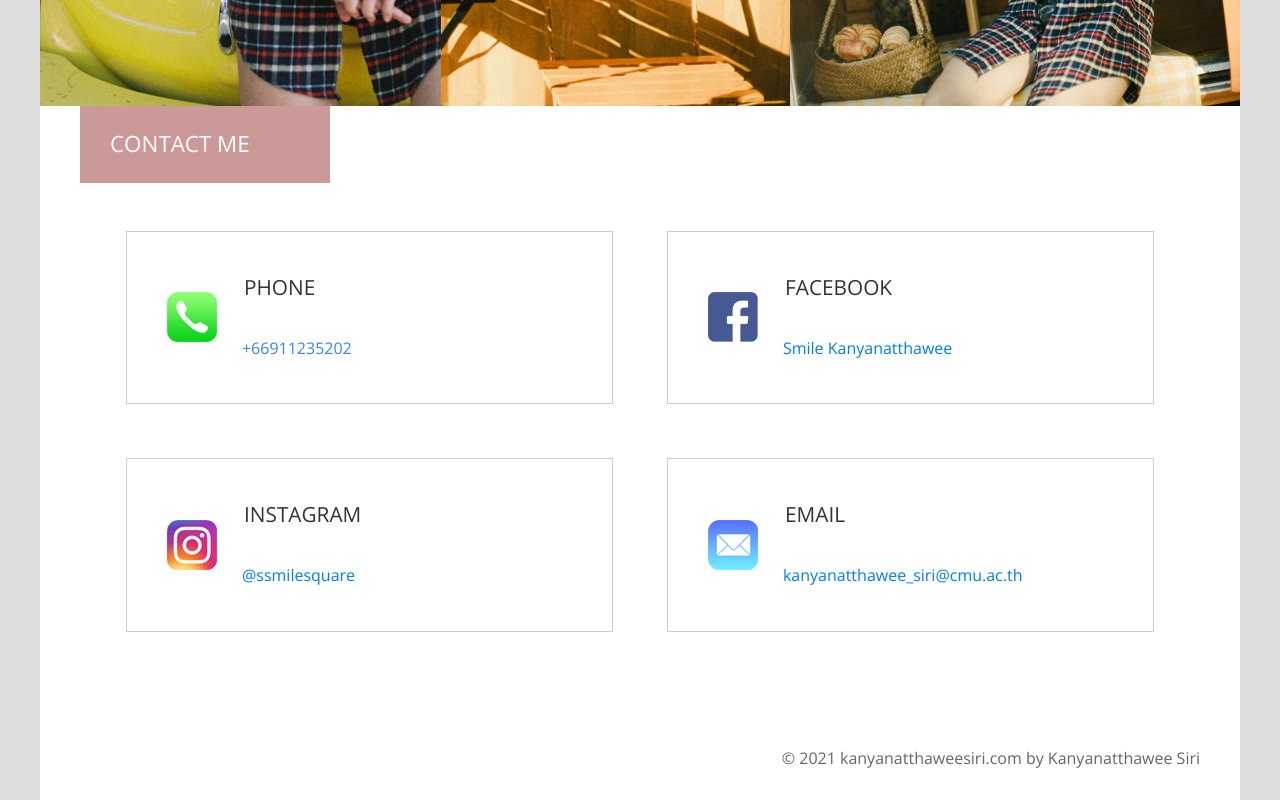
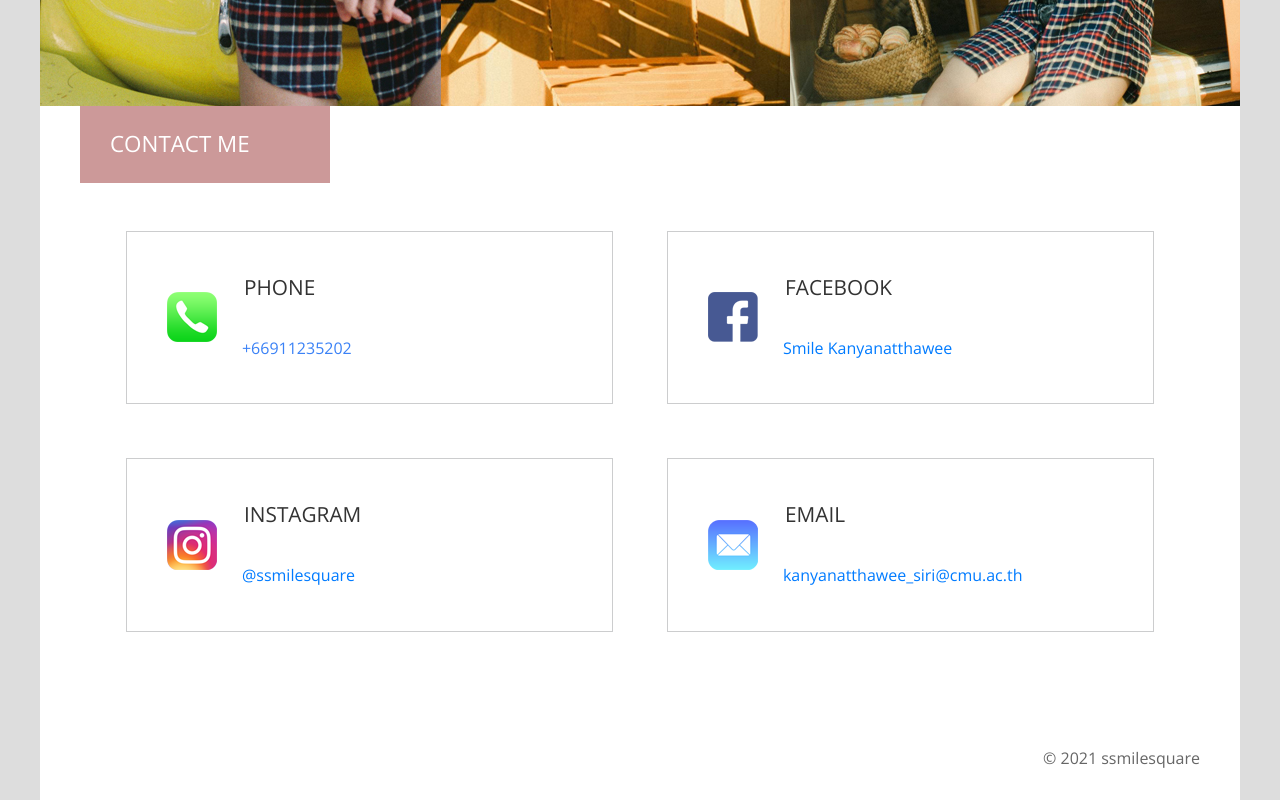
Before and after one commit to cpe-cmu-261207/lab-01-ssmilesquare, a plain HTML site: page contact.html in a window 1280 px wide. Shown: the part 676-1476 px from the top of the page. Drawn offline with nearby package versions, Linux system fonts and the light colour scheme.

Commit message:
completed

```diff
--- a/contact.html
+++ b/contact.html
@@ -118,7 +118,7 @@
                 </div>
 
             <footer>
-                &copy; 2021 kanyanatthaweesiri.com by Kanyanatthawee Siri
+                &copy; 2021 ssmilesquare
             </footer>
 
         </main>
```
Also changed, not shown: experience.html (+1 -1 lines), index.html (+1 -1 lines).
